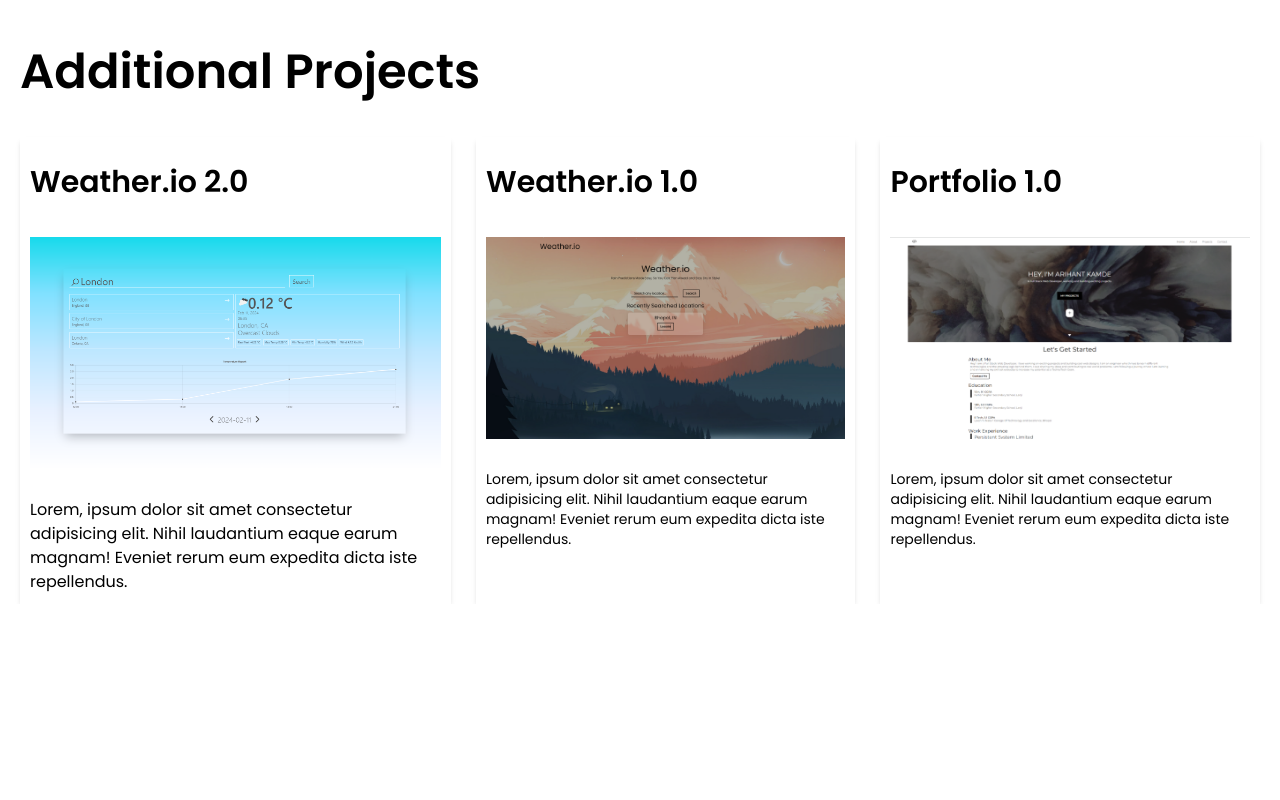
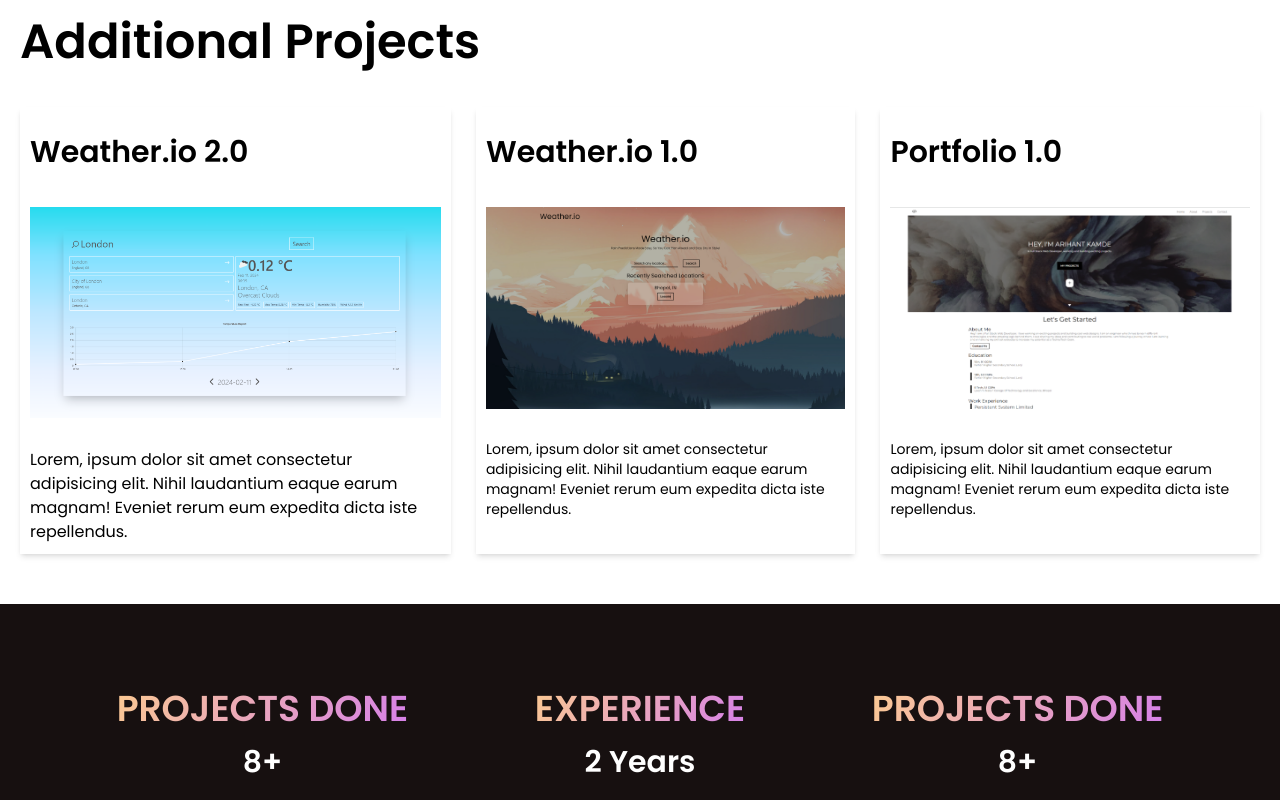
Before and after one commit to arihantXD/Portfolio-V02, a React (Vite) app: page / in a window 1280 px wide. Shown: the part 2739-3539 px from the top of the page. Before the commit the page ends 3343 px from the top, so only its background shows below. Built offline with nearby package versions, Linux system fonts and the light colour scheme.

Commit message:
skill seperator update

```diff
--- a/src/App.jsx
+++ b/src/App.jsx
@@ -28,7 +28,7 @@
   return (
     <div className="max-w-[1600px] mx-auto body">
       {/* navbar styling */}
-      <div className="flex text-[white] justify-between items-center bg-[#0F0F0F] rounded-t-xl px-[20px] py-[10px] h-[90px]">
+      <div className="flex text-[white] justify-between items-center bg-[#0F0F0F] rounded-t-xl px-[20px] py-[10px] h-[60px]">
         <span className="logo text-4xl text-[#FB6195]">AK</span>
         <div className="flex gap-[30px]">
           <span>About Me</span>
@@ -105,7 +105,7 @@
 
       {/* skill section !!!edit  */}
       <div className="mt-[50px] h-[700px] md:h-[600px] px-[20px] min-h-[400px] flex flex-col gap-[50px] md:flex-row md:items-center justify-center">
-        <div className="w-[100%] [&>h1]:text-2xl lg:[&>h1]:text-5xl lg:[&>h1]:leading-[70px] [&>h1]:font-semibold">
+        <div className="w-[100%] [&>h1]:text-3xl lg:[&>h1]:text-5xl lg:[&>h1]:leading-[70px] [&>h1]:font-semibold">
           <h1>Skills in my arsenal</h1>
           <div className="mt-[40px] p-[10px] flex gap-[20px] lg:gap-[40px] ">
             <div className="flex flex-col items-center text-xs lg:text-xl text-green-600">
@@ -328,7 +328,7 @@
               </p>
             </div>
           </div>
-          <div className="md:p-[10px] md:shadow-md   mt-[30px]  [&>h1]:text-xl lg:[&>h1]:text-3xl [&>h1]:leading-relaxed lg:[&>h1]:leading-[70px] [&>h1]:font-semibold">
+          <div className="md:p-[10px] md:shadow-md  mt-[30px]  [&>h1]:text-xl lg:[&>h1]:text-3xl [&>h1]:leading-relaxed lg:[&>h1]:leading-[70px] [&>h1]:font-semibold">
             <h1 className="">Portfolio 1.0</h1>
             <div className="sm:flex sm:flex-row-reverse sm:text-sm gap-[10px] md:flex-col">
               <div>
@@ -347,6 +347,30 @@
           </div>
         </div>
       </div>
+
+      {/* skills seperator  */}
+      <div className="md:flex md:justify-evenly md:gap-[30px] md:items-center w-[100%] mt-[50px] bg-[#171010] p-[20px]">
+        <div className="mt-[50px] flex items-center flex-col font-semibold">
+          <h2 className=" uppercase color leading-relaxed lg:leading-[70px] text-4xl md:text-2xl lg:text-4xl">
+            Projects Done
+          </h2>
+          <h1 className="text-white text-3xl md:text-xl lg:text-3xl">8+</h1>
+        </div>
+        <div className="mt-[50px] flex items-center flex-col   font-semibold ">
+          <h2 className=" uppercase color leading-relaxed lg:leading-[70px] text-4xl md:text-2xl lg:text-4xl">
+            Experience
+          </h2>
+          <h1 className="text-white text-3xl md:text-xl lg:text-3xl">
+            2 Years
+          </h1>
+        </div>
+        <div className="mt-[50px] flex items-center flex-col   font-semibold ">
+          <h2 className=" uppercase color leading-relaxed lg:leading-[70px] text-4xl md:text-2xl lg:text-4xl">
+            Projects Done
+          </h2>
+          <h1 className="text-white text-3xl md:text-xl lg:text-3xl">8+</h1>
+        </div>
+      </div>
     </div>
   );
 }
```
Also changed, not shown: public/weather.png.
